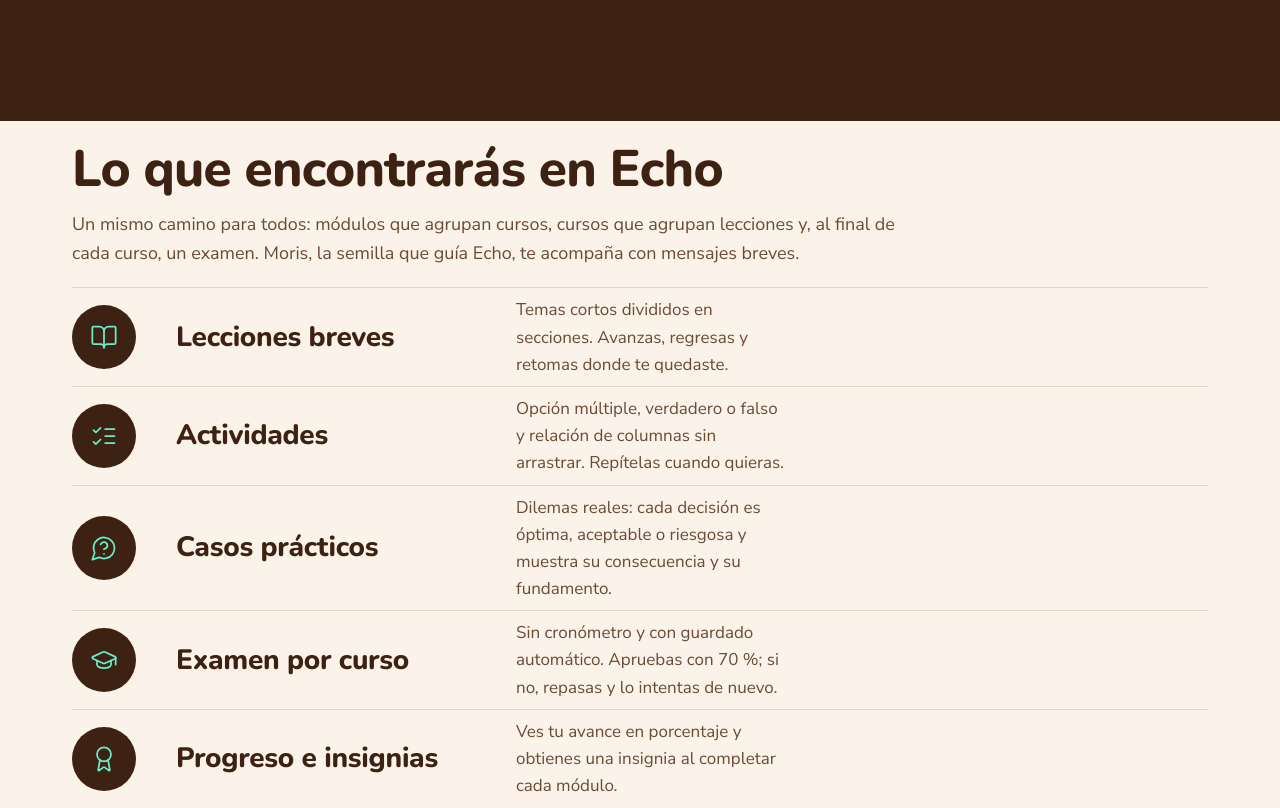
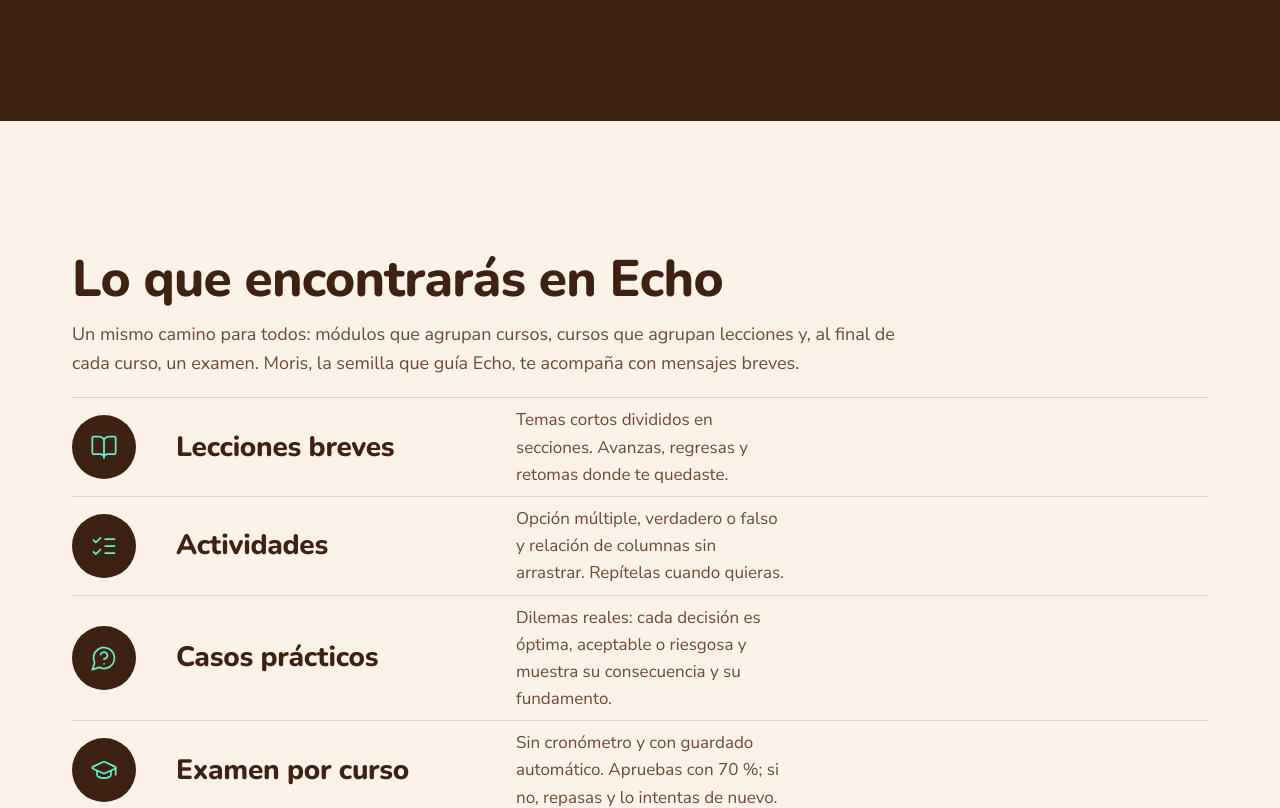
Before and after one commit to Diego-Zarate18/echo, a Next.js app in the folder frontend/: page / in a window 1280 px wide. Shown: the part 1420-2228 px from the top of the page. Built offline with nearby package versions, Linux system fonts and the light colour scheme.

Commit message:
fix: aire arriba de Lo que encontraras bajo la barra fija
Se quitan xl:pt-5, xl:pb-24 y xl:-scroll-mt-5: la seccion tiene el mismo aire que las demas (lg:pt-[130px] lg:pb-[140px]) y su titulo ya no queda pegado arriba, donde esta la barra. Ya no se busca que quepa completa en 705 px.

```diff
--- a/frontend/src/areas/inicio/componentes/QueEncontraras.tsx
+++ b/frontend/src/areas/inicio/componentes/QueEncontraras.tsx
@@ -61,8 +61,8 @@
 
 /**
  * Sección «Qué encontrarás» (84:560): cinco filas con su globo de Moris.
- * En escritorio va compacta para que el título y las cinco filas quepan en la ventana al llegar desde el menú;
- * al anclar se descuenta su propio aire de arriba (`-scroll-mt-5`), y el título queda igual a 24 px bajo la barra.
+ * Tiene el mismo aire arriba y abajo que las demás secciones: se lee bajando y el título nunca queda bajo la barra fija.
+ * En escritorio las filas son compactas.
  */
 export function QueEncontraras() {
   return (
@@ -70,7 +70,7 @@
       id="que-encontraras"
       aria-labelledby="titulo-que-encontraras"
       data-fondo="claro"
-      className="bg-marca-crema px-5 py-20 text-marca-cafe md:px-10 md:py-28 lg:px-[72px] lg:pt-[130px] lg:pb-[140px] xl:-scroll-mt-5 xl:pt-5 xl:pb-24"
+      className="bg-marca-crema px-5 py-20 text-marca-cafe md:px-10 md:py-28 lg:px-[72px] lg:pt-[130px] lg:pb-[140px]"
     >
       <div className="mx-auto w-full max-w-[1296px]">
         <EncabezadoSeccion
```
